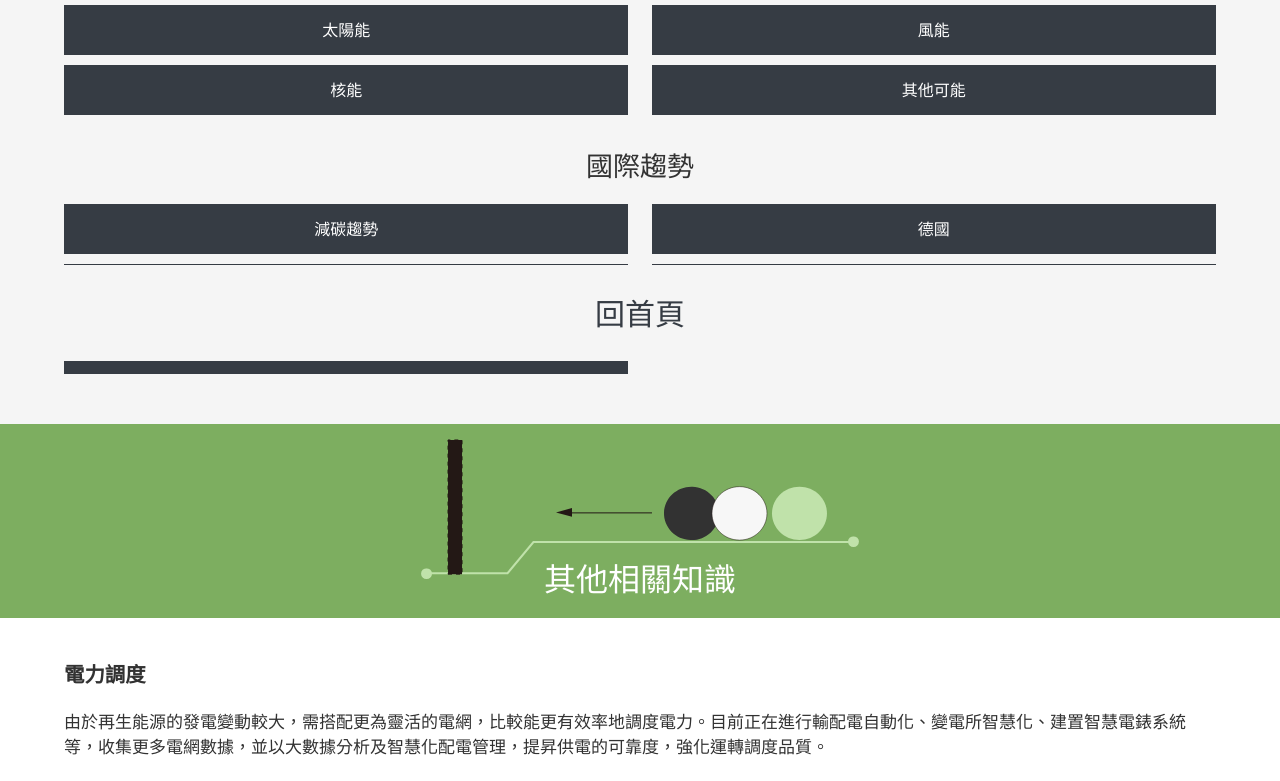
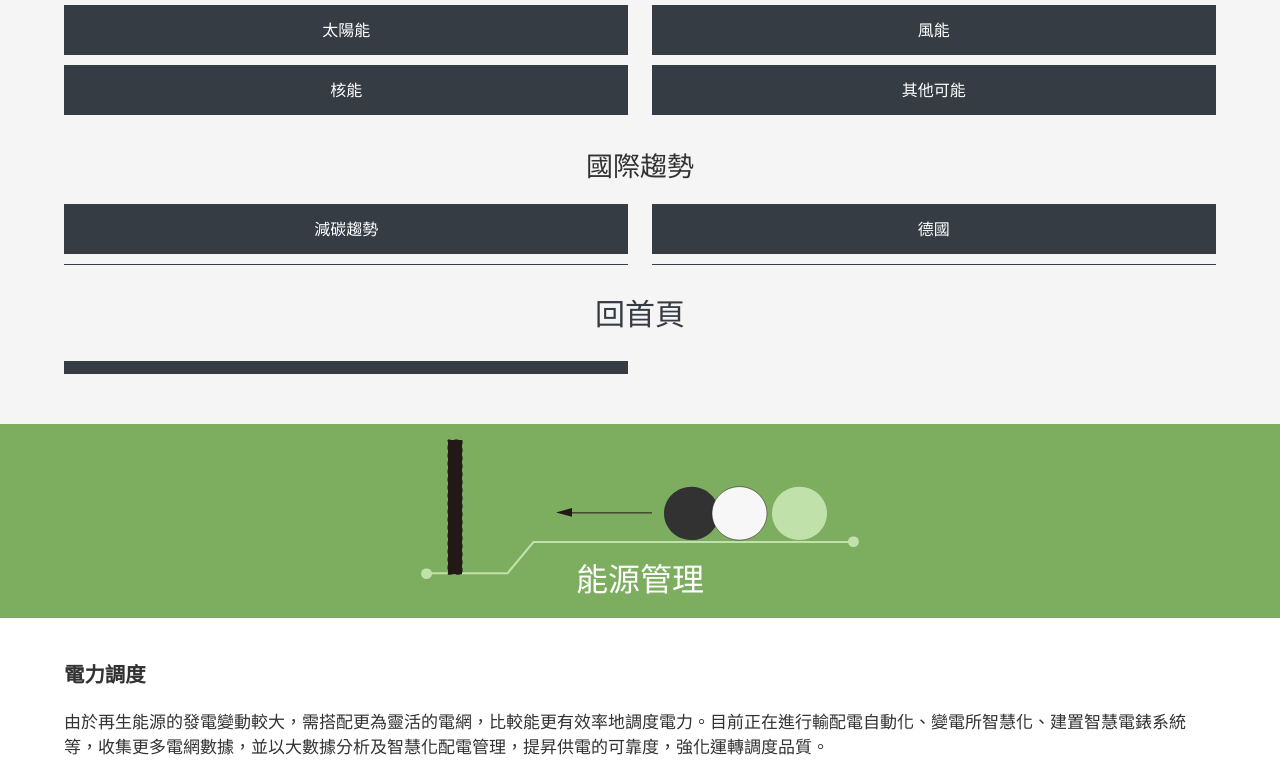
Before and after one commit to twfuture/twfuture-care, a plain HTML site: page energy/knowledge/1-1.html in a window 1280 px wide. Shown: the part 439-1220 px from the top of the page. Drawn offline with nearby package versions, Linux system fonts and the light colour scheme.

Commit message:
fix wording

```diff
--- a/energy/knowledge/1-1.html
+++ b/energy/knowledge/1-1.html
@@ -60,7 +60,7 @@
 				<div class="mobile-knowledge-block" id="mkb" name="mkb">
 					<div id="kb1-1" class="kb">
 						<div class="kb-title">
-							<h3>其他相關知識</h3>
+							<h3>能源管理</h3>
 						</div>
 						<div class="kb-content">
 							<h4>電力調度</h4>
```
Also changed, not shown: energy/index.html (+1 -1 lines).
